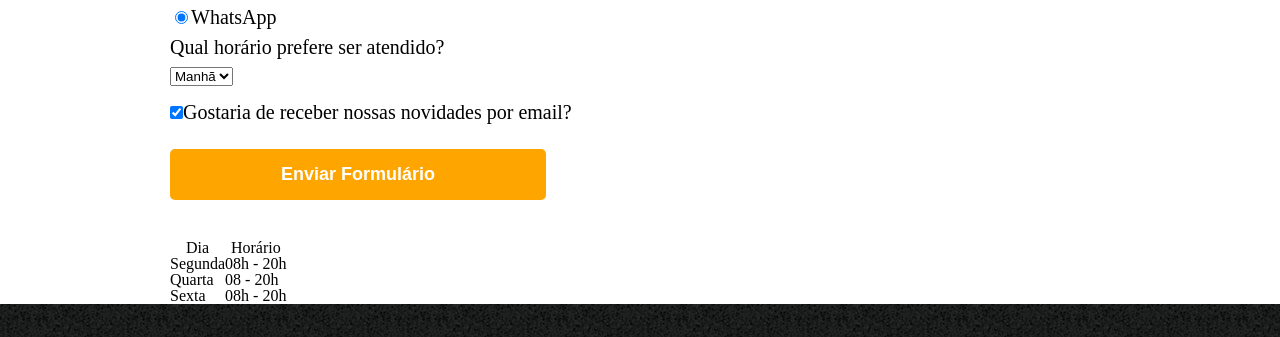
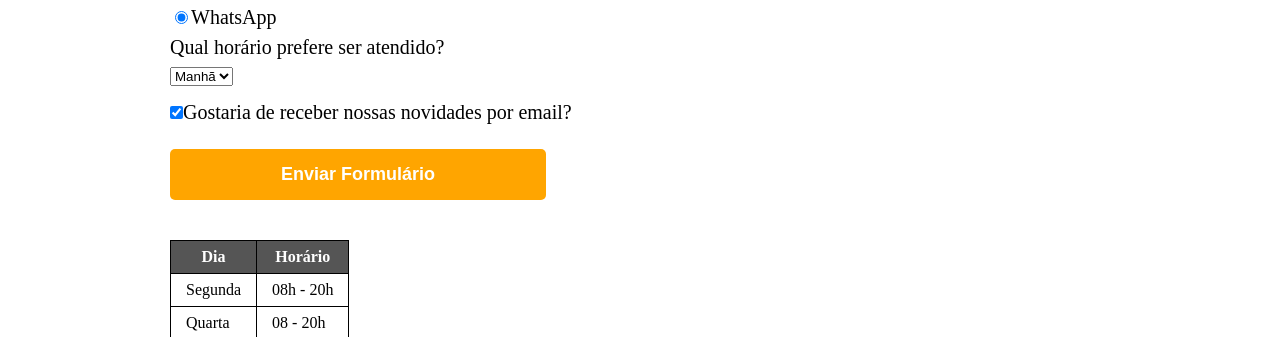
Before and after one commit to RenatoFrancisco/CursoHtmlECss, a plain HTML site: page contato.html in a window 1280 px wide. Shown: the part 905-1242 px from the top of the page. Drawn offline with Linux system fonts and the light colour scheme.

Commit message:
Estilos na tabela

```diff
--- a/style.css
+++ b/style.css
@@ -133,3 +133,18 @@ form label, form legend {
     background: darkgoldenrod;
     transform: scale(1.2);
 }
+
+table {
+    margin: 20px 0 40px;
+}
+
+thead {
+    background: #555555;
+    color: white;
+    font-weight: bold;
+}
+
+th, td {
+    border: 1px solid #000000;
+    padding: 8px 15px;
+}
```
